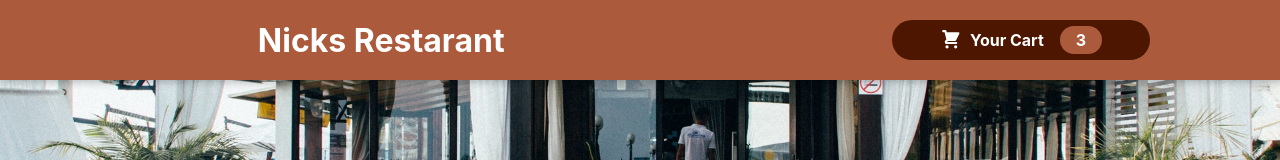
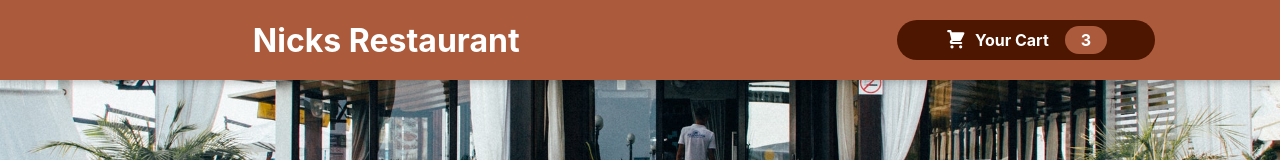
Before and after one commit to nicholas-kalpakis/restaurant, a React (Create React App) app: page / in a window 1280 px wide. Shown: the top 160 px of the page. Built offline with nearby package versions, Linux system fonts and the light colour scheme.

Commit message:
Spelling.

```diff
--- a/src/components/Layout/Header.js
+++ b/src/components/Layout/Header.js
@@ -7,7 +7,7 @@ const Header = (props) => {
 	return (
 		<Fragment>
 			<header className={classes.header}>
-				<h1>Nicks Restarant</h1>
+				<h1>Nicks Restaurant</h1>
 				<HeaderCartButton/>
 			</header>
 			<div className={classes['main-image']}>
```
